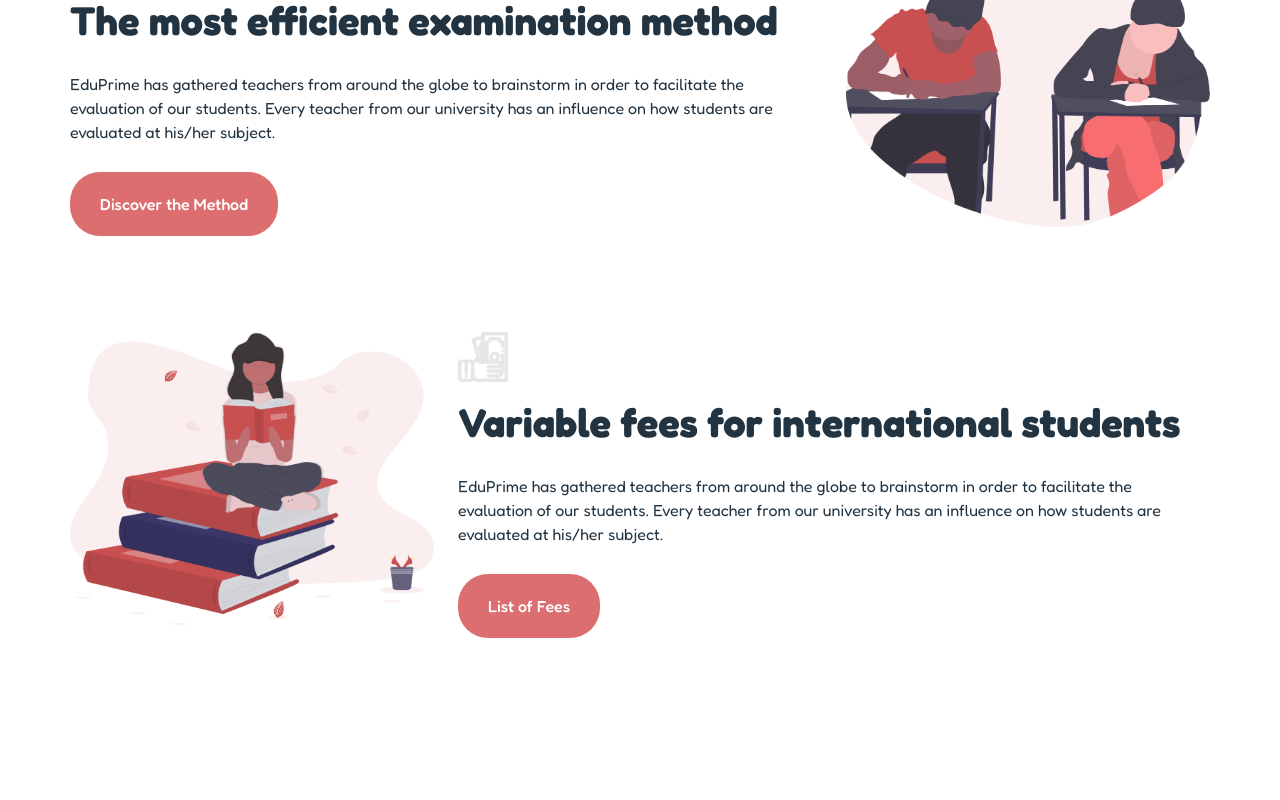
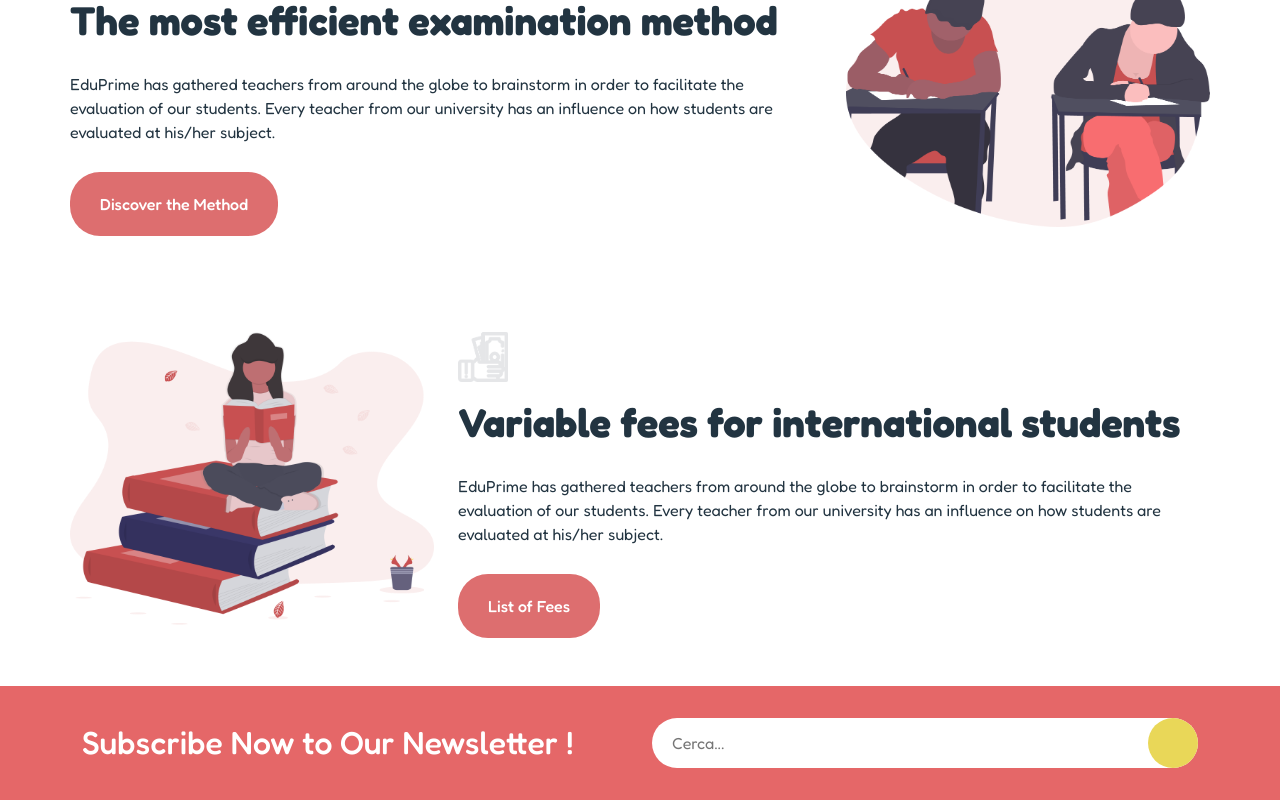
Before and after one commit to DarioGiusino/proj-html-vuejs, a Vue app: page / in a window 1280 px wide. Shown: the part 4036-4836 px from the top of the page. Before the commit the page ends 4722 px from the top, so only its background shows below. Built offline with nearby package versions, Linux system fonts and the light colour scheme.

Commit message:
base input text comp

```diff
--- a/src/components/AppMain.vue
+++ b/src/components/AppMain.vue
@@ -83,6 +83,12 @@ export default {
     color: $text-grey-10;
 }
 
+#newsletter {
+    padding: 2rem 0;
+    color: $text-white-1;
+    background-color: $bg-red-1;
+}
+
 .wave-1 {
     height: 10rem;
     background-size: cover;
--- /dev/null
+++ b/src/components/generics/BaseInputText.vue
@@ -0,0 +1,55 @@
+<script>
+export default {
+    name: 'Search Bar',
+    data: () => ({ searchWord: '' }),
+    props: {
+        placeholder: String,
+        buttonLabel: String
+    },
+    emits: ['form-submit', 'writing']
+}
+</script>
+
+<template>
+    <!-- # Search Bar -->
+    <form @submit.prevent="$emit('form-submit')">
+        <input type="text" :placeholder="placeholder || 'Cerca...'" v-model.trim="searchWord"
+            @keyup="$emit('writing', searchWord)">
+        <button>{{ buttonLabel || '' }}<slot></slot></button>
+    </form>
+</template>
+
+<style scoped lang="scss">
+@use '../../assets/scss/partials/variables.scss' as *;
+
+form {
+    position: relative;
+
+    input {
+        width: 100%;
+        padding: 12px 20px;
+        height: 50px;
+        border: none;
+        border-radius: 25px;
+        color: $text-grey-10;
+
+        &:focus-visible {
+            outline: unset;
+        }
+    }
+
+    button {
+        background-color: $bg-yellow;
+        border: none;
+        color: $text-white-1;
+        width: 50px;
+        height: 50px;
+        border-radius: 50%;
+        position: absolute;
+        right: 0;
+        top: 50%;
+        bottom: 50%;
+        transform: translate(0, -50%);
+    }
+}
+</style>
--- a/src/components/main/Newsletter.vue
+++ b/src/components/main/Newsletter.vue
@@ -1,13 +1,26 @@
 <script>
+import BaseInputText from '../generics/BaseInputText.vue';
 export default {
-    name: 'Newsletter'
+    name: 'Newsletter',
+    components: { BaseInputText }
 }
 </script>
 
 <template>
-
+    <div class="container">
+        <div class="row row-cols-2 align-items-center">
+            <div class="col">
+                <h2 class="mb-0">Subscribe Now to Our Newsletter !</h2>
+            </div>
+            <div class="col">
+                <base-input-text></base-input-text>
+            </div>
+        </div>
+    </div>
 </template>
 
 <style scoped lang="scss">
-
+h2 {
+    font-weight: 500;
+}
 </style>
```
